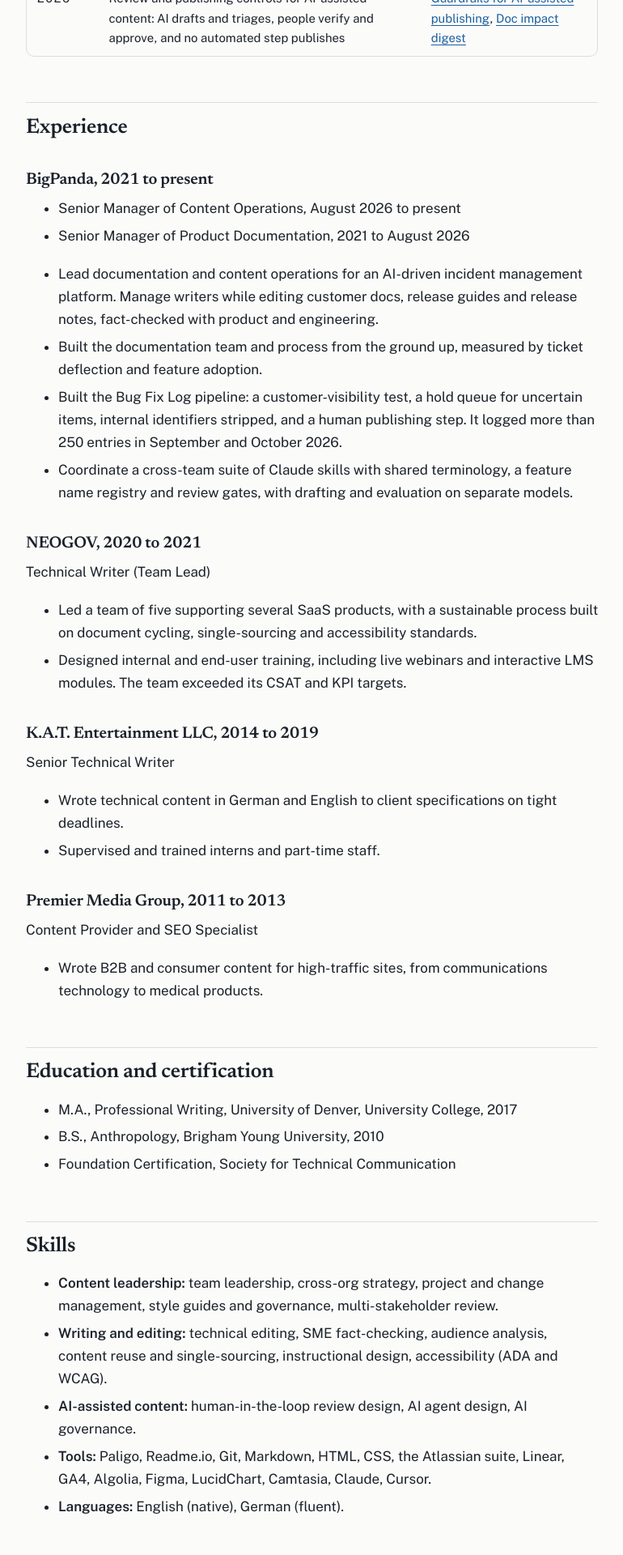
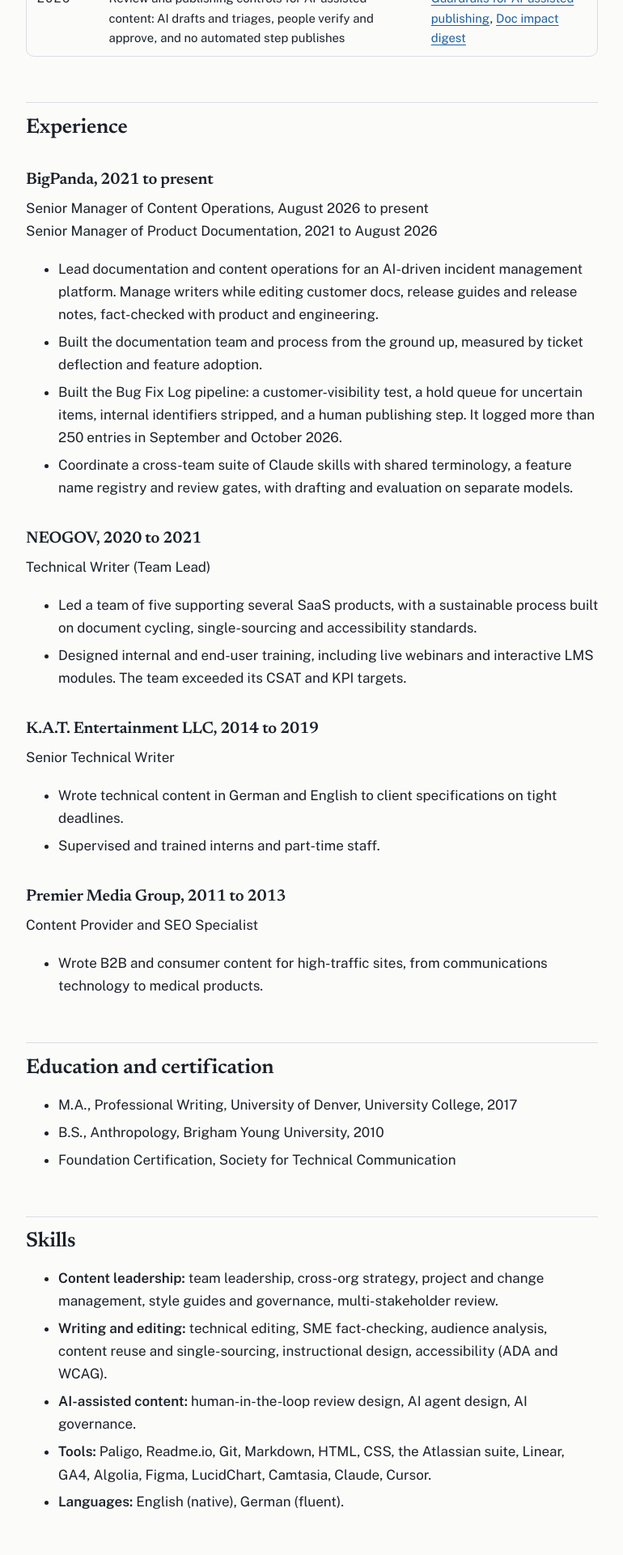
Before and after one commit to KathrynMCollins/portfolio-projects, a Jekyll site: the page built from about.md, in a window 1280 px wide. Shown: the part 968-2888 px from the top of the page at 81% size, without its empty margins (34-804 px from the left). Built offline with Jekyll 4.4.1, drawn with Linux system fonts in a browser that asks for light colours.

Commit message:
Render BigPanda titles as lines, not list items

```diff
--- a/about.md
+++ b/about.md
@@ -25,9 +25,8 @@ Kathryn Collins, M.A., Senior Manager of Content Operations at BigPanda. Fifteen
 
 ### BigPanda, 2021 to present
 
-- Senior Manager of Content Operations, August 2026 to present
-- Senior Manager of Product Documentation, 2021 to August 2026
-
+Senior Manager of Content Operations, August 2026 to present<br>
+Senior Manager of Product Documentation, 2021 to August 2026
 
 - Lead documentation and content operations for an AI-driven incident management platform. Manage writers while editing customer docs, release guides and release notes, fact-checked with product and engineering.
 - Built the documentation team and process from the ground up, measured by ticket deflection and feature adoption.
```
